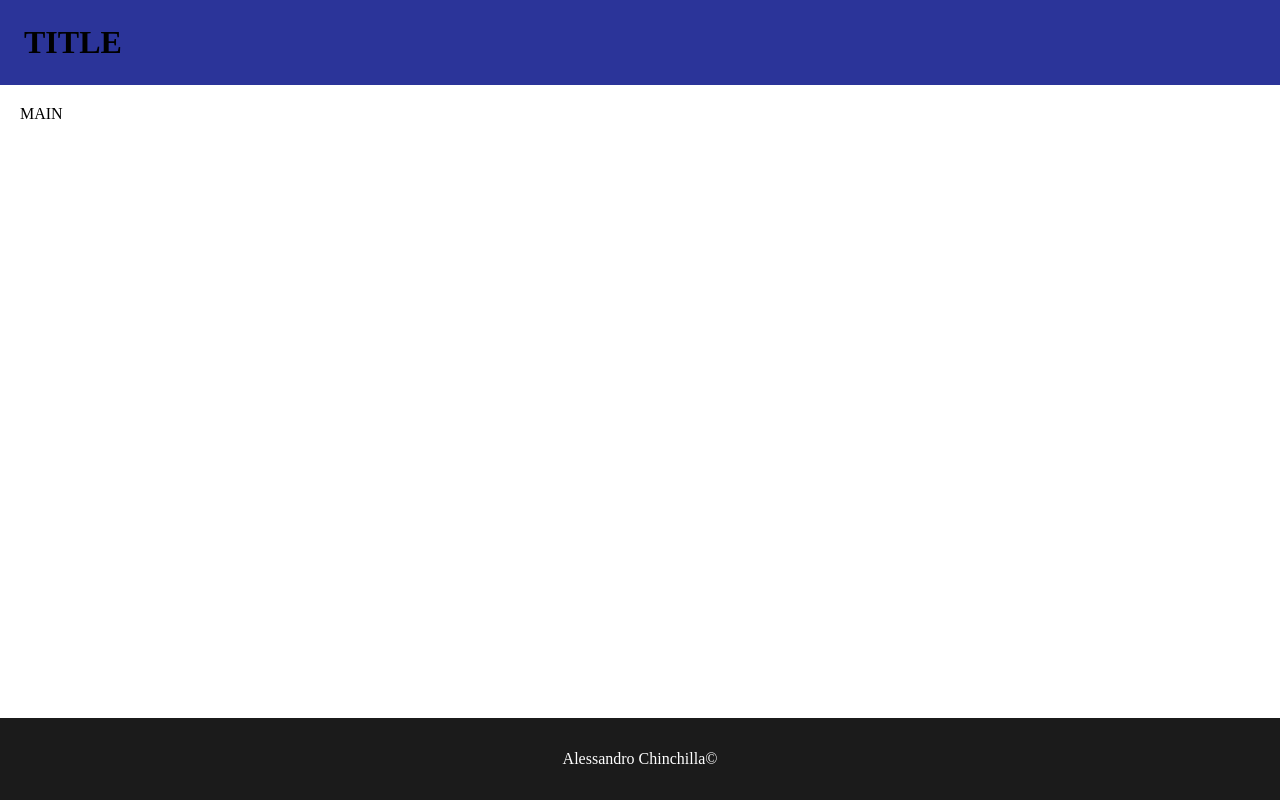
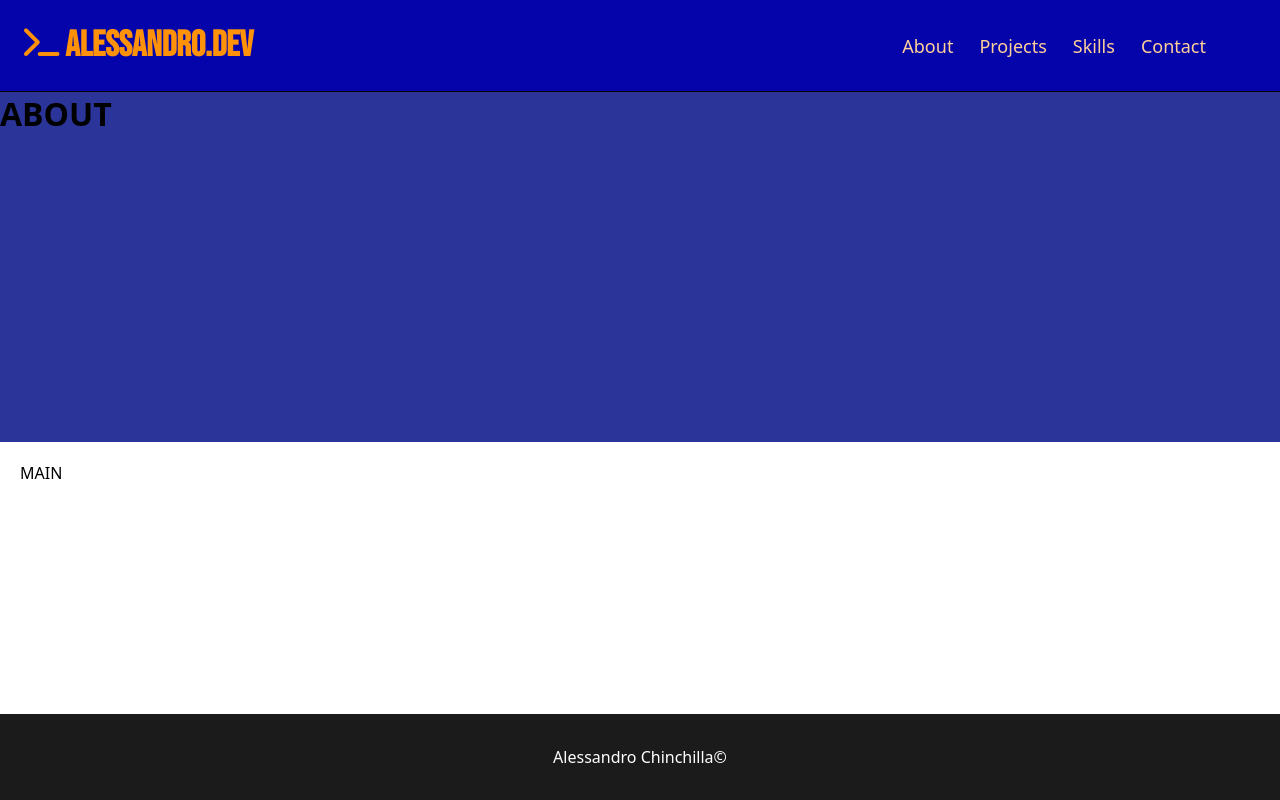
Before and after one commit to Chinchilla15/portfolio, a website: page dist/index.html in a window 1280 px wide. Drawn offline with Linux system fonts and the light colour scheme; a web font is replaced by a local one.

Commit message:
Add: navbar with logo and page content list + styles and fonts

```diff
--- a/dist/index.html
+++ b/dist/index.html
@@ -10,14 +10,35 @@
     ></script>
     <script src="main.js" defer></script>
     <link rel="stylesheet" href="styles/main.css" />
+    <link rel="preconnect" href="https://fonts.googleapis.com" />
+    <link rel="preconnect" href="https://fonts.gstatic.com" crossorigin />
+    <link
+      href="https://fonts.googleapis.com/css2?family=Bebas+Neue&family=Jersey+10&display=swap"
+      rel="stylesheet"
+    />
   </head>
   <body>
+    <nav>
+      <h1 id="logo">
+        <i class="fa-solid fa-sm fa-terminal"></i> Alessandro.dev
+      </h1>
+      <ul class="nav-list">
+        <li class="nav-list-item"><a href="#contact">About</a></li>
+        <li class="nav-list-item">
+          <a href="#projects-container">Projects</a>
+        </li>
+        <li class="nav-list-item"><a href="#skills-container">Skills</a></li>
+        <li class="nav-list-item"><a href="#contact">Contact</a></li>
+      </ul>
+    </nav>
     <header>
-      <h1>TITLE</h1>
+      <h1>ABOUT</h1>
     </header>
+
     <main>
       <p>MAIN</p>
     </main>
+
     <footer>Alessandro Chinchilla&copy;</footer>
   </body>
 </html>
--- a/dist/styles/main.css
+++ b/dist/styles/main.css
@@ -2,13 +2,17 @@
   --white-color: #ededed;
   --black-color: #1b1b1b;
   --main-blue: #2b3499;
+  --royal-blue: #0504aa;
   --main-orange: #ff6c22;
+  --secondary-orange: #ff9209;
   --accent-color: #ffd099;
   --red-color: #b31312;
   --green-color: #9dc08b;
   --aqua-color: #00adb5;
   --dark-grey: #393e46;
   --soft-blue: #dbe2ef;
+  --gold-color: #ffe998;
+  --brown-color: #57370d;
 }
 
 * {
@@ -21,11 +25,75 @@ body {
   display: flex;
   flex-direction: column;
   min-height: 100vh;
+  font-family:
+    system-ui,
+    -apple-system,
+    BlinkMacSystemFont,
+    "Segoe UI",
+    Roboto,
+    Oxygen,
+    Ubuntu,
+    Cantarell,
+    "Open Sans",
+    "Helvetica Neue",
+    sans-serif;
+}
+
+nav {
+  padding: 24px;
+  background-color: var(--royal-blue);
+  display: flex;
+  justify-content: space-between;
+  border-bottom: 1px solid black;
+}
+
+#logo {
+  font-family: "Bebas Neue", sans-serif;
+  font-size: 36px;
+  font-style: normal;
+  color: var(--secondary-orange);
+}
+
+.nav-list {
+  display: flex;
+  align-items: center;
+  gap: 26px;
+  list-style: none;
+  margin-right: 50px;
+  font-size: 18px;
+}
+
+.nav-list-item {
+  position: relative;
+}
+
+a {
+  text-decoration: none;
+  color: var(--accent-color);
+}
+
+.nav-list-item::before {
+  content: "";
+  position: absolute;
+  width: 100%;
+  height: 2px;
+  border-radius: 4px;
+  background-color: var(--accent-color);
+  bottom: 0;
+  left: 0;
+  transform-origin: right;
+  transform: scaleX(0);
+  transition: transform 0.3s ease-in-out;
+}
+
+.nav-list-item:hover::before {
+  transform-origin: left;
+  transform: scaleX(1);
 }
 
 header {
   background-color: var(--main-blue);
-  padding: 24px;
+  min-height: 350px;
 }
 
 main {
```
